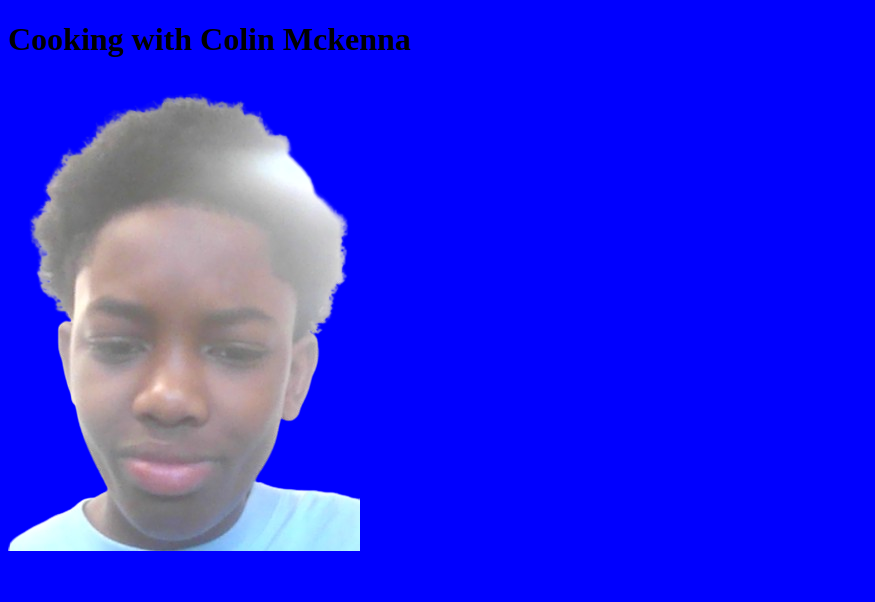
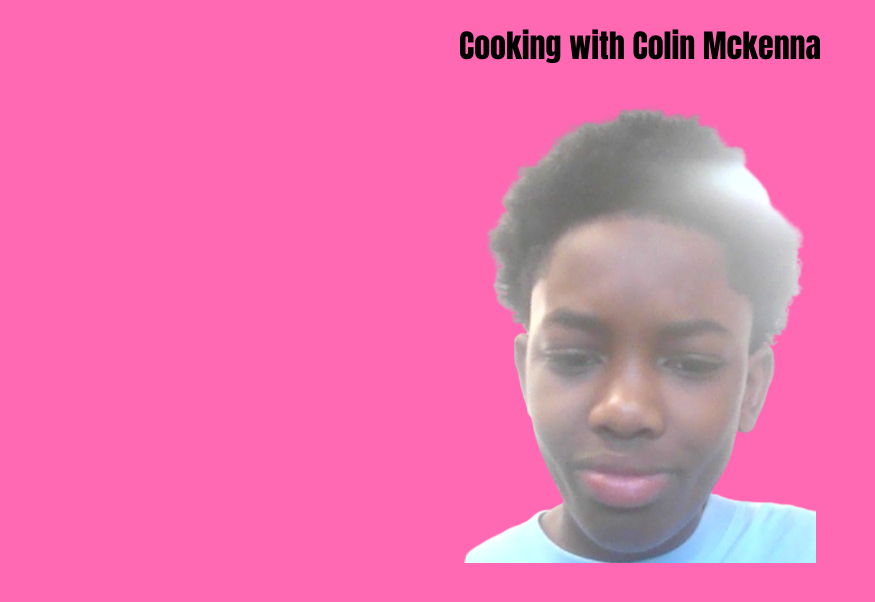
Before and after one commit to Unblockedgamesmakerskibidi/cookingwithcolinM, a plain HTML site: page index.html in a window 1280 px wide. Shown: the whole page, without its empty margins (0-875 px from the left). Drawn offline with Linux system fonts and the light colour scheme.

Commit message:
Update home.css

```diff
--- a/css/home.css
+++ b/css/home.css
@@ -1,3 +1,10 @@
 body {
-  background-color:blue;
+  background-color:hotpink;
+  text-align:center;
 }
+h1 {
+  font-family:impact;
+}
+img {
+  margin:auto;
+}
```
